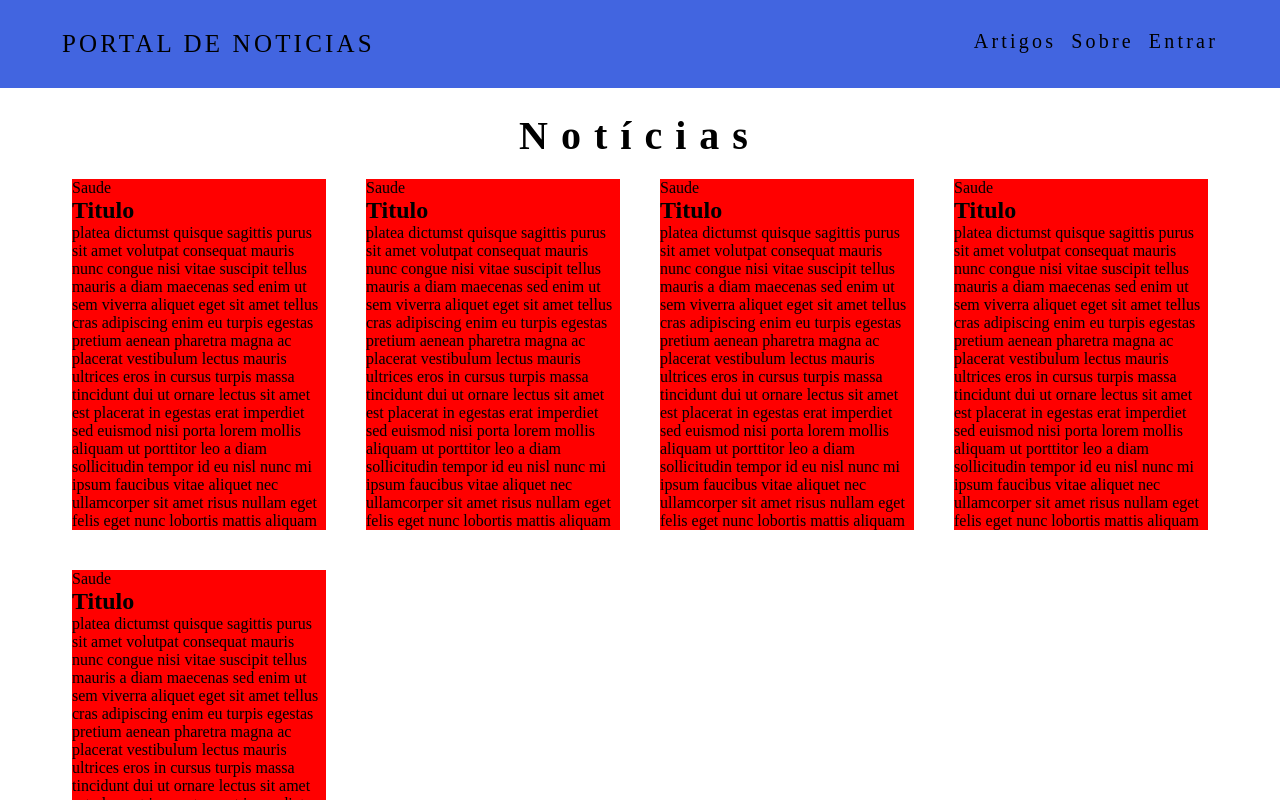
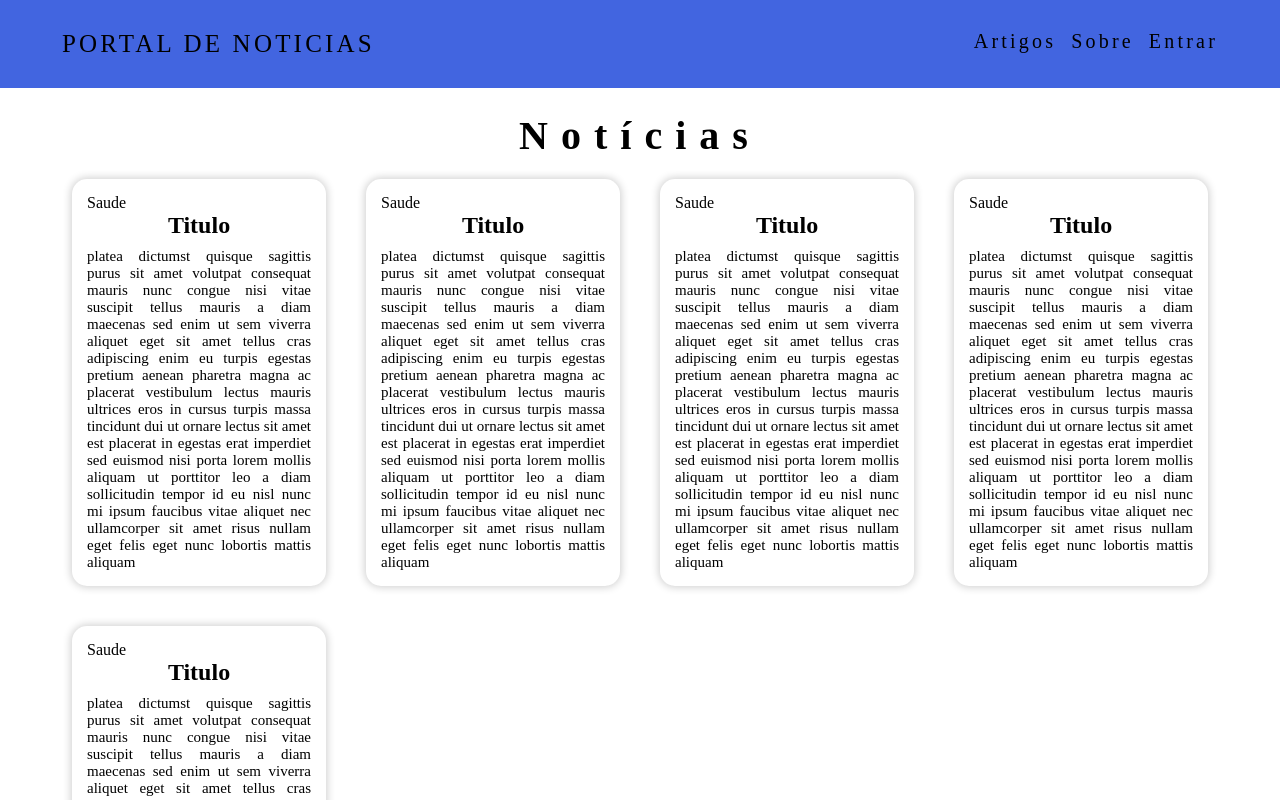
Before and after one commit to JVGS1111/Portal-de-noticias-com-react, a React (Create React App) app in the folder portal-noticias/: page / in a window 1280 px wide. Shown: the top 800 px of the page. Built offline with nearby package versions, Linux system fonts and the light colour scheme; the HTML template or start-up script is replaced by a standard one; a web font is replaced by a local one.

Commit message:
estilizando posts

```diff
--- a/portal-noticias/src/assets/css/components/ListaDePosts.css
+++ b/portal-noticias/src/assets/css/components/ListaDePosts.css
@@ -6,8 +6,23 @@
     grid-template-columns: 25% 25% 25% 25%;
 
 }
-.post{
+.post {
     margin: 20px;
-    background-color: red;
+    background-color: white;
     max-width: 400px;
+    padding: 15px;
+    -webkit-font-smoothing: antialiased;
+    border-radius: 15px;
+    box-shadow: 0px 0px 8px 1px rgb(0 0 0 / 20%);
 }
+
+p.post-resumo {
+    text-align: justify;
+    font-size: 15px;
+    font-weight: 300;
+}
+
+h2.post-titulo {
+    text-align: center;
+    margin-bottom: 9px;
+}
--- a/portal-noticias/src/components/ListaDePosts.jsx
+++ b/portal-noticias/src/components/ListaDePosts.jsx
@@ -1,5 +1,7 @@
 import React from 'react';
 import '../assets/css/components/ListaDePosts.css'
+
+
 function ListaDePosts() {
     return (
         <section className="section-posts">
```
